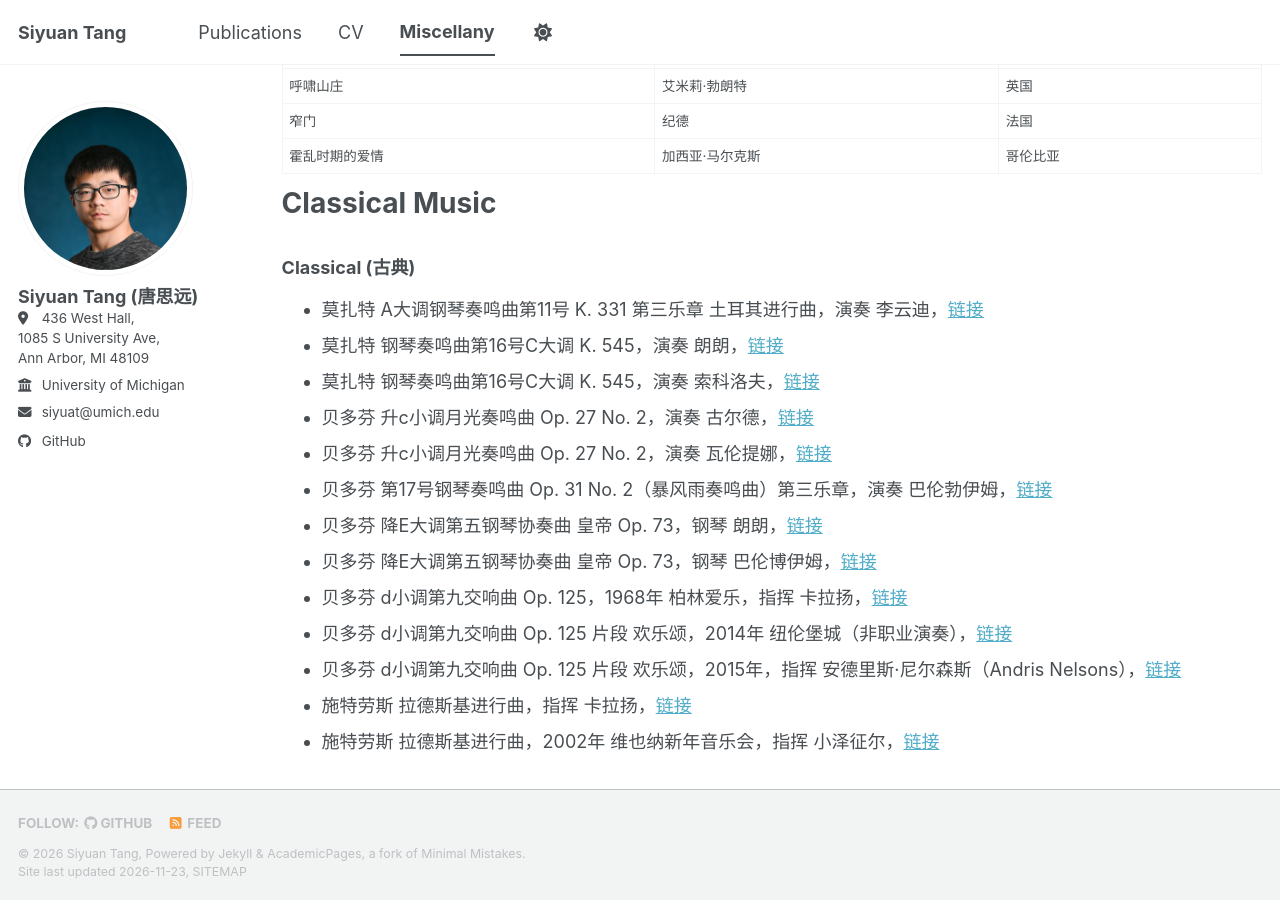
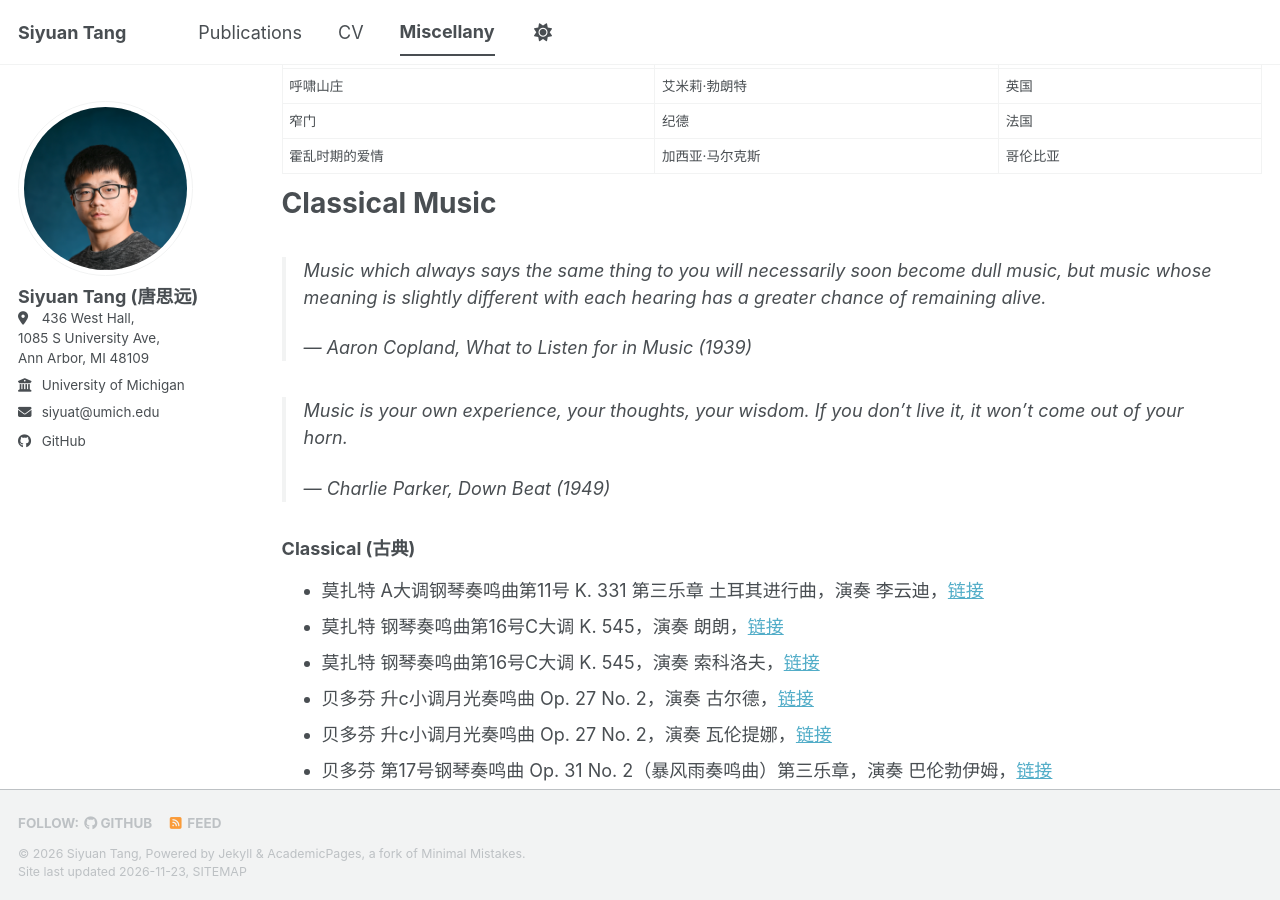
Before and after one commit to siyuat-ui/siyuat-ui.github.io, a Jekyll site: the page built from _pages/miscellany.md, in a window 1280 px wide and 900 px high, scrolled down 1023 px. Built offline with Jekyll 4.4.1, drawn with Linux system fonts in a browser that asks for light colours; a style sheet for code colours, icons or effects is not loaded.

Commit message:
Add Copland and Parker epigraphs under Classical Music
Co-Authored-By: Claude Sonnet 5.5 <noreply@anthropic.com>
Claude-Session: https://claude.ai/code/session_01V4NqYJVaZa2Mrh8DC2t8GC

```diff
--- a/_pages/miscellany.md
+++ b/_pages/miscellany.md
@@ -44,6 +44,14 @@ Novels I've read (incomplete), with author and nationality.
 
 Classical Music
 ======
+
+> Music which always says the same thing to you will necessarily soon become dull music, but music whose meaning is slightly different with each hearing has a greater chance of remaining alive.
+>
+> — Aaron Copland, *What to Listen for in Music* (1939)
+
+> Music is your own experience, your thoughts, your wisdom. If you don't live it, it won't come out of your horn.
+>
+> — Charlie Parker, *Down Beat* (1949)
 
 ### Classical (古典)
 
```
